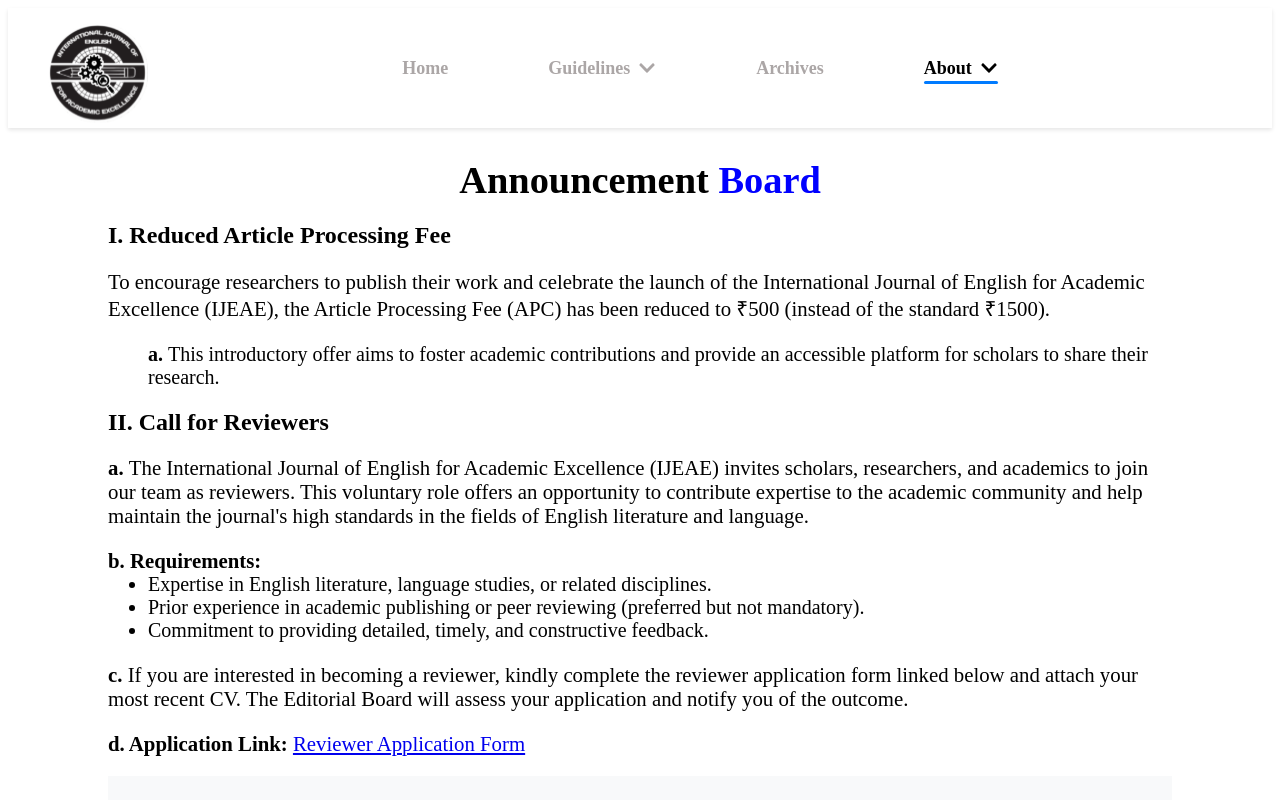
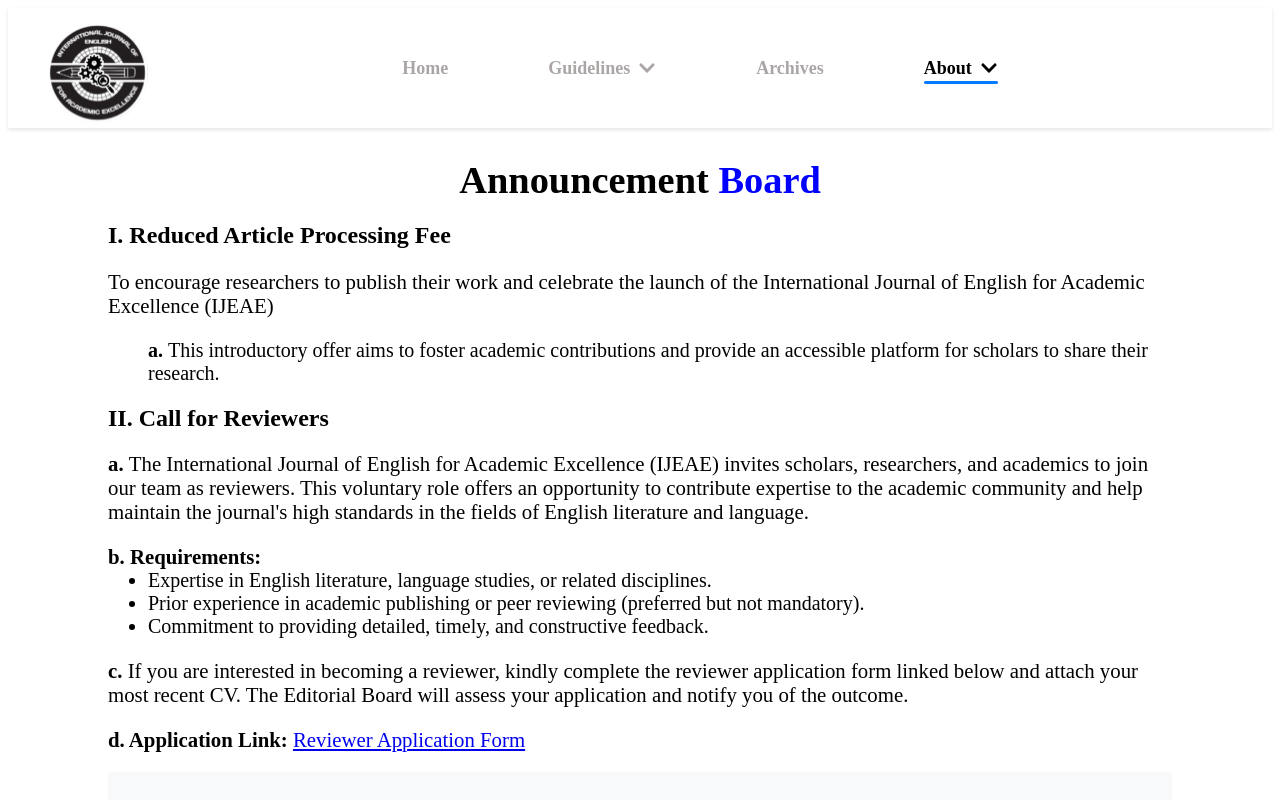
Before and after one commit to lexiontechsolution/journal_website, a React (Create React App) app: page /announcement in a window 1280 px wide. Shown: the top 800 px of the page. Built offline with nearby package versions, Linux system fonts and the light colour scheme.

Commit message:
Update Announcement.js

```diff
--- a/src/Pages/Announcement/Announcement.js
+++ b/src/Pages/Announcement/Announcement.js
@@ -32,8 +32,7 @@ const Announcement = () => {
           <p>
             To encourage researchers to publish their work and celebrate the
             launch of the International Journal of English for Academic
-            Excellence (IJEAE), the Article Processing Fee (APC) has been
-            reduced to ₹500 (instead of the standard ₹1500).
+            Excellence (IJEAE)
           </p>
           <ul className="announcement-list" style={{ listStyleType: "none" }}>
             <li>
```
